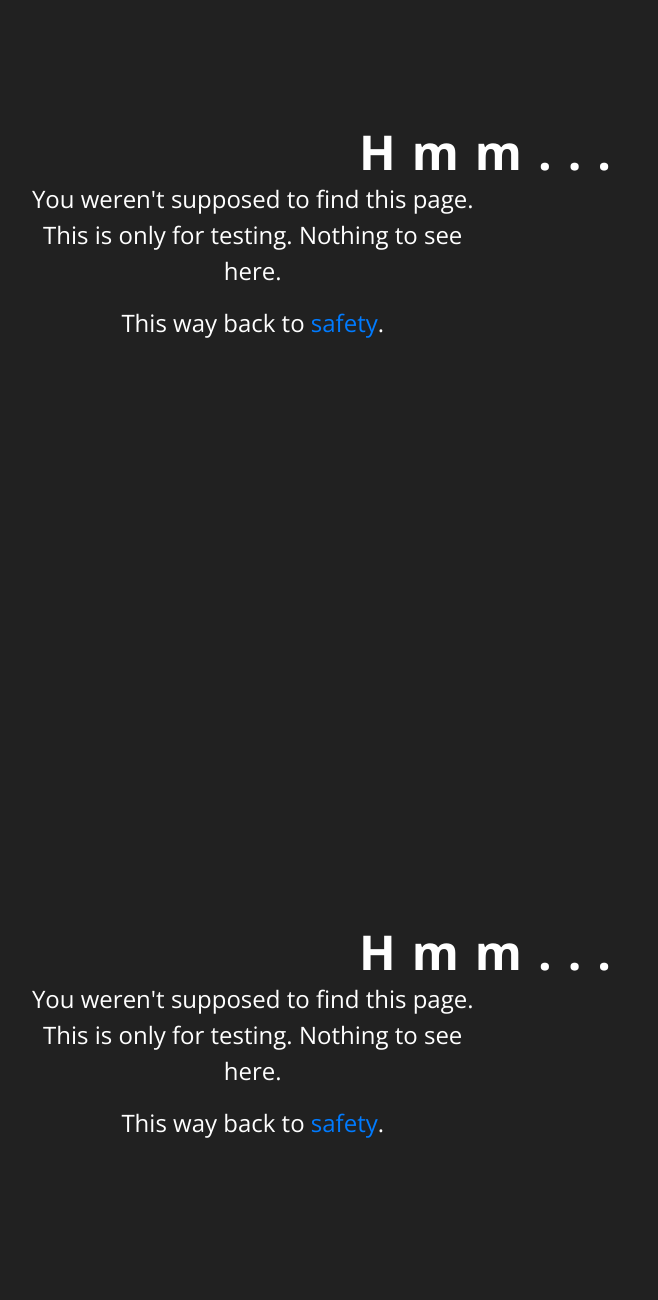
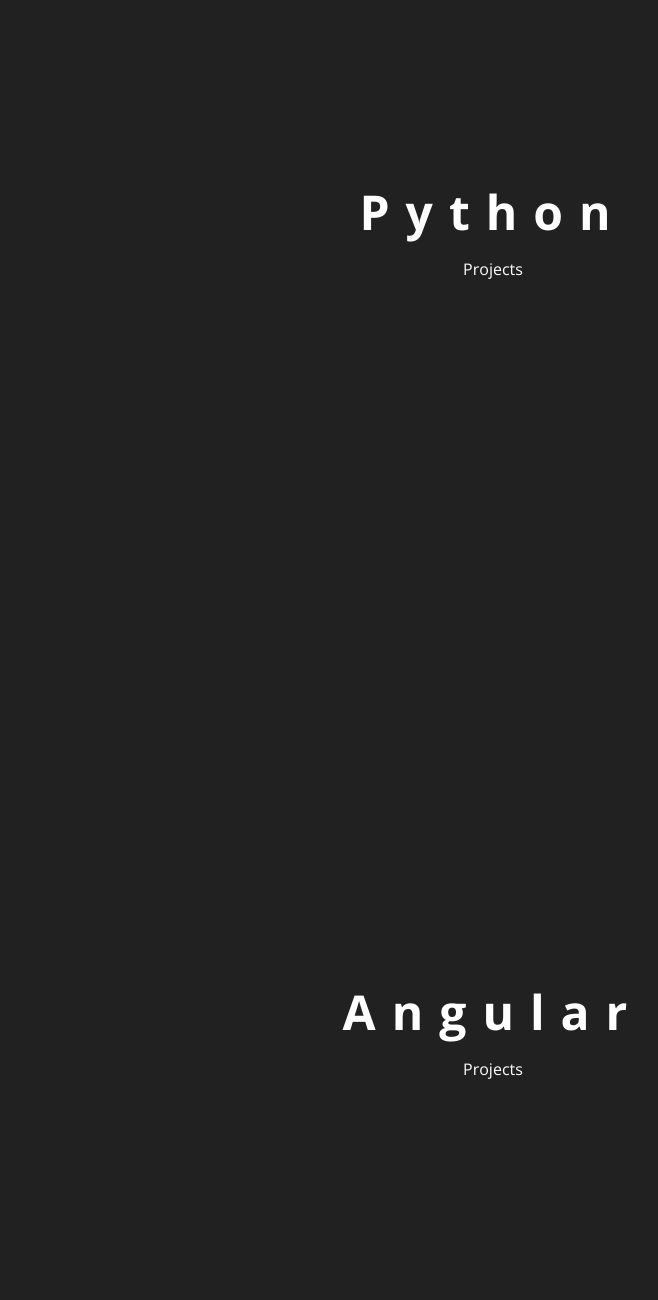
Before and after one commit to its-edmund/old-personal-website, a plain HTML site: page test.html in a window 1280 px wide. Shown: the part 960-2260 px from the top of the page, without its empty margins (147-805 px from the left). Drawn offline with nearby package versions, Linux system fonts and the light colour scheme; files that its build step writes are made by us from their sources; a script that the page names is missing.

Commit message:
feature: links fixed

```diff
--- a/test.html
+++ b/test.html
@@ -36,25 +36,29 @@
 			<h1>Project Portfolio</h1>
 			<h3>WIP Web Service</h3>
 			<div class="et-hero-tabs-container">
-				<a class="et-hero-tab" href="#tab-project1"><i class="fab fa-python fa-3x"></i></a>
-				<a class="et-hero-tab" href="#tab-project2"><i class="fab fa-angular fa-3x"></i></a>
+				<a class="et-hero-tab" href="#tab-python"><i class="fab fa-python fa-3x"></i></a>
+				<a class="et-hero-tab" href="#tab-angular"><i class="fab fa-angular fa-3x"></i></a>
 				<a class="et-hero-tab" href="#tab-react"><i class="fab fa-react fa-3x"></i></a>
-				<a class="et-hero-tab" href="#tab-angular"><i class="fab fa-java fa-3x"></i></a>
+				<a class="et-hero-tab" href="#tab-java"><i class="fab fa-java fa-3x"></i></a>
 				<a class="et-hero-tab" href="#tab-other">Other</a>
-				<span class="et-hero-tab-slider"></span>
+				<!-- <span class="et-hero-tab-slider">Hello</span> -->
 			</div>
 		</section>
 
 		<div class="vertical-center">
 			<div class="container">
-				<section class="et-slide" id="tab-project1">
-					<div class="row my-row">
+				<section class="et-slide" id="tab-python">
+					<div class="row row1">
 						<div class="col my-col">
-							<div id="fade" style="--delay: 0s;">
-								<h1>Hmm...</h1>
-							</div>
+							<h1>Python</h1>
+							<p>
+								<div id="highlight">
+									<a href="#">Projects</a>
+								</div>
+							</p>
 						</div>
 					</div>
+				</section>
 					<!-- <div class="row my-row">
 					<div class="col my-col">
 						<div id="queue">
@@ -62,30 +66,19 @@
 						</div>
 					</div>
 				</div> -->
-					<div class="row my-row">
-						<div class="col-md-6 col-sm-12 my-col">
-							<div id="fade" style="--delay: 1s;">
-								<p>
-									You weren't supposed to find this page. This
-									is only for testing. Nothing to see here.
-								</p>
-								<p>
-									This way back to
-									<a href="index.html">safety</a>.
-								</p>
-							</div>
+
+				<section class="et-slide" id="tab-angular">
+					<div class="row row2">
+						<div class="col my-col">
+							<h1>Angular</h1>
+							<p>
+								<div id="highlight">
+									<a href="#">Projects</a>
+								</div>
+							</p>
 						</div>
 					</div>
 				</section>
-
-				<section class="et-slide" id="tab-project2">
-					<div class="row my-row">
-						<div class="col my-col">
-							<div id="fade" style="--delay: 0s;">
-								<h1>Hmm...</h1>
-							</div>
-						</div>
-					</div>
 					<!-- <div class="row my-row">
 					<div class="col my-col">
 						<div id="queue">
@@ -93,21 +86,67 @@
 						</div>
 					</div>
 				</div> -->
-					<div class="row my-row">
-						<div class="col-md-6 col-sm-12 my-col">
-							<div id="fade" style="--delay: 1s;">
-								<p>
-									You weren't supposed to find this page. This
-									is only for testing. Nothing to see here.
-								</p>
-								<p>
-									This way back to
-									<a href="index.html">safety</a>.
-								</p>
-							</div>
+
+				<section class="et-slide" id="tab-react">
+					<div class="row row3">
+						<div class="col my-col">
+							<h1>React</h1>
+							<p>
+								<div id="highlight">
+									<a href="#">Projects</a>
+								</div>
+							</p>
 						</div>
 					</div>
 				</section>
+					<!-- <div class="row my-row">
+					<div class="col my-col">
+						<div id="queue">
+							<h3>You weren't supposed to find this page.</h3>
+						</div>
+					</div>
+				</div> -->
+
+
+				<section class="et-slide" id="tab-java">
+					<div class="row my-row">
+						<div class="col my-col">
+							<h1>Java</h1>
+							<p>
+								<div id="highlight">
+									<a href="#">Projects</a>
+								</div>
+							</p>
+						</div>
+					</div>
+				</section>
+					<!-- <div class="row my-row">
+					<div class="col my-col">
+						<div id="queue">
+							<h3>You weren't supposed to find this page.</h3>
+						</div>
+					</div>
+				</div> -->
+
+				<section class="et-slide" id="tab-other">
+					<div class="row my-row">
+						<div class="col my-col">
+							<h1>Other</h1>
+							<p>
+								<div id="highlight">
+									<a href="#">Projects</a>
+								</div>
+							</p>
+						</div>
+					</div>
+				</section>
+					<!-- <div class="row my-row">
+					<div class="col my-col">
+						<div id="queue">
+							<h3>You weren't supposed to find this page.</h3>
+						</div>
+					</div>
+				</div> -->
 
 				<div id="fade" style="--delay: 2s;">
 					<div id="copyright"><p>&copy;2020 by Edmund Xin</p></div>
```
Also changed, not shown: 1 other file.
